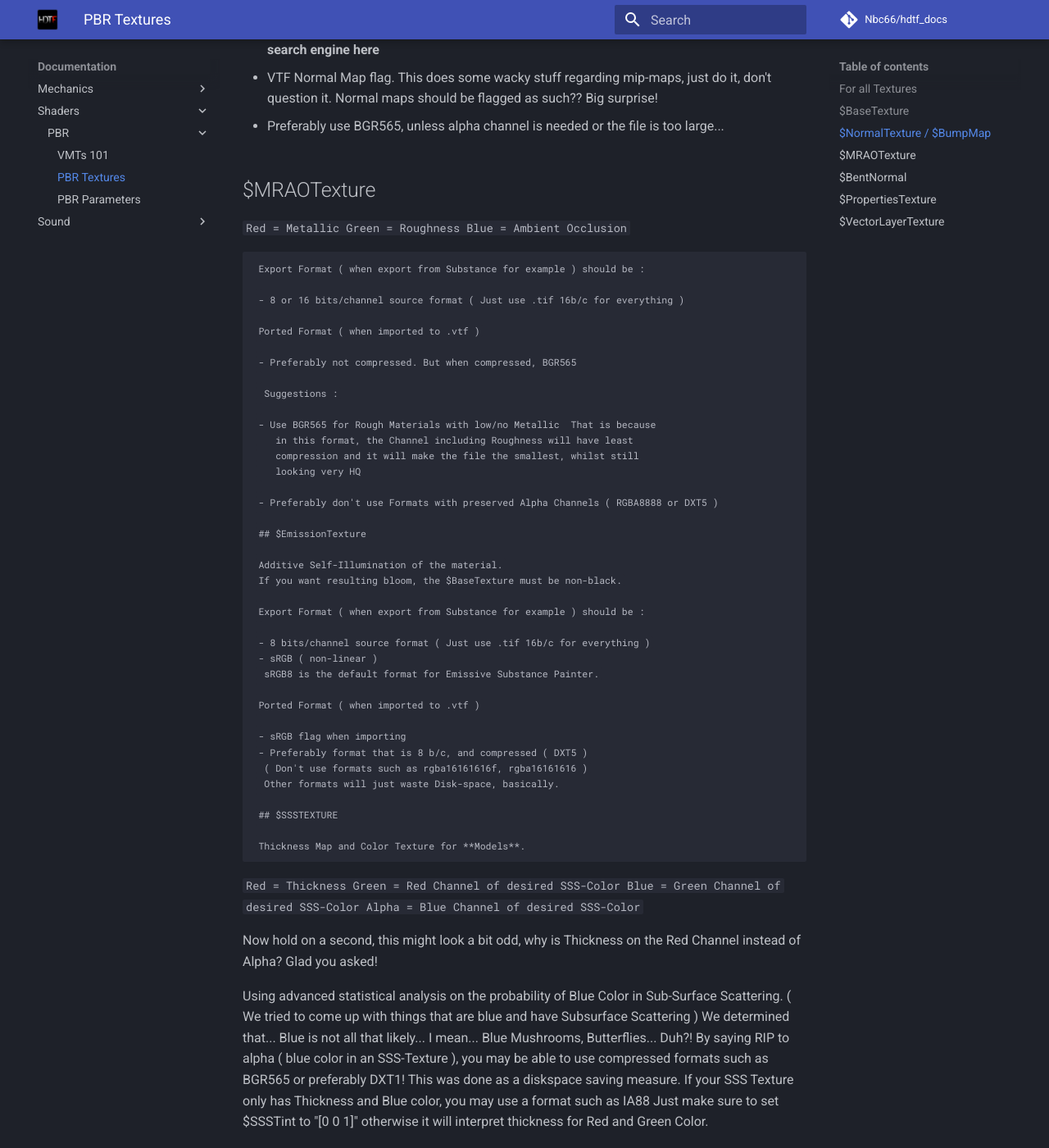
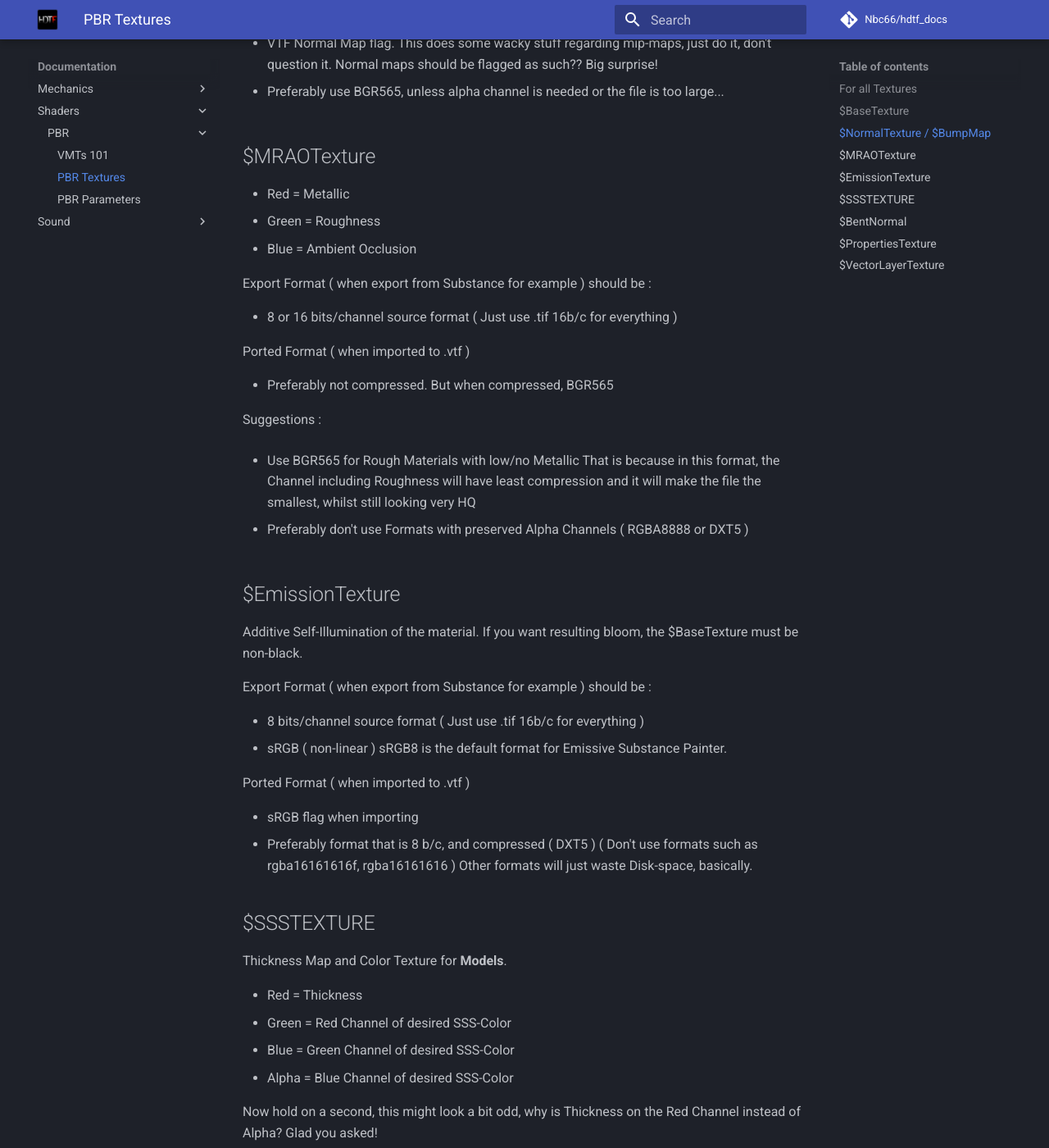
Before and after one commit to hdtf-owf/hdtf_docs, an MkDocs documentation site: the page built from docs/documentation/Shaders/PBR/2._PBR_Textures.md, in a window 1280 px wide and 1400 px high, scrolled down 1158 px. Shown: the whole window at 82% size. Built offline with MkDocs 1.6.1 and Material for MkDocs 9.7.7, drawn with Linux system fonts in a browser that asks for light colours; comment, search, counter and statistics services are not loaded; some of the changed text lies outside the part shown.

Commit message:
Fixed fucked formatting

````diff
--- a/docs/documentation/Shaders/PBR/2._PBR_Textures.md
+++ b/docs/documentation/Shaders/PBR/2._PBR_Textures.md
@@ -13,9 +13,8 @@
 
 ## $BaseTexture
 
- BaseColor of the material.
-
- Export Format ( when export from Substance for example ) should be :
+BaseColor of the material.
+Export Format ( when export from Substance for example ) should be :
 
 - 8 bits/channel source format ( Just use .tif 16b/c for everything )
 
@@ -32,8 +31,8 @@
 
 ## $NormalTexture / $BumpMap
 
- Also known as Normal Map.
- Export Format ( when export from Substance for example ) should be :
+Also known as Normal Map.
+Export Format ( when export from Substance for example ) should be :
 
 - Just do whatever, but export as 16b/c. ( just use .tif at 16b/c )
 
@@ -52,11 +51,9 @@
 
 ## $MRAOTexture
 
- ```
-Red = Metallic
-Green = Roughness
-Blue = Ambient Occlusion
-```
+- Red = Metallic
+- Green = Roughness
+- Blue = Ambient Occlusion
 
 Export Format ( when export from Substance for example ) should be :
 
@@ -97,12 +94,10 @@
 
 Thickness Map and Color Texture for **Models**.
 
-```
-   Red = Thickness
-   Green = Red Channel of desired SSS-Color
-   Blue = Green Channel of desired SSS-Color
-   Alpha = Blue Channel of desired SSS-Color
-```
+- Red = Thickness
+- Green = Red Channel of desired SSS-Color
+- Blue = Green Channel of desired SSS-Color
+- Alpha = Blue Channel of desired SSS-Color
 
  Now hold on a second, this might look a bit odd, why is Thickness on the Red Channel instead of Alpha?
  Glad you asked!
````
